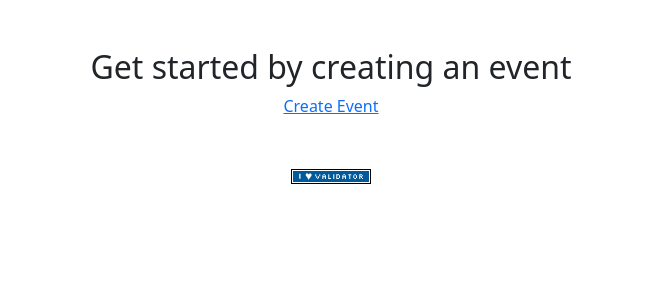
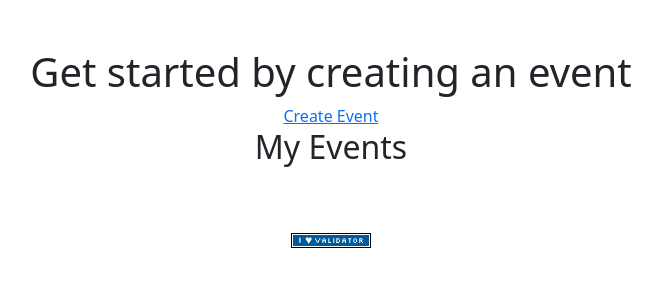
Before and after one commit to Kwmcdou/Whatdo, a Flask app: template templates/index.html in a window 1280 px wide. Shown: the part 76-376 px from the top of the page, without its empty margins (309-971 px from the left). Run offline with Flask 3, Linux system fonts and the light colour scheme; the template is opened without the code that fills it, so the values that code supplies are empty; some libraries are stand-ins or nearby versions.

Commit message:
added user's events to home page

```diff
--- a/app.py
+++ b/app.py
@@ -34,7 +34,12 @@ def after_request(response):
 @app.route("/")
 @login_required
 def index():
-    return render_template("index.html")
+
+    """Show home page"""
+    # Pull the name of user's events
+    events = db.execute("SELECT name, id FROM events WHERE id IN (SELECT event_id FROM user_events WHERE user_id = ?)", session["user_id"])
+
+    return render_template("index.html", events=events)
 
 @app.route("/create_event", methods=["GET", "POST"])
 @login_required
--- a/templates/index.html
+++ b/templates/index.html
@@ -5,6 +5,12 @@
 {% endblock %}
 
 {% block main %}
-    <h2>Get started by creating an event</h2>
+    <h1>Get started by creating an event</h1>
     <a href="/create_event">Create Event</a>
+    <h2>My Events</h2>
+    <ul>
+        {% for event in events %}
+        <li><a href="/event/{{ event.id }}">{{ event.name }}</a></li>
+        {% endfor %}
+    </ul>
 {% endblock %}
```
Also changed, not shown: whatdo.db, 1 other file.
